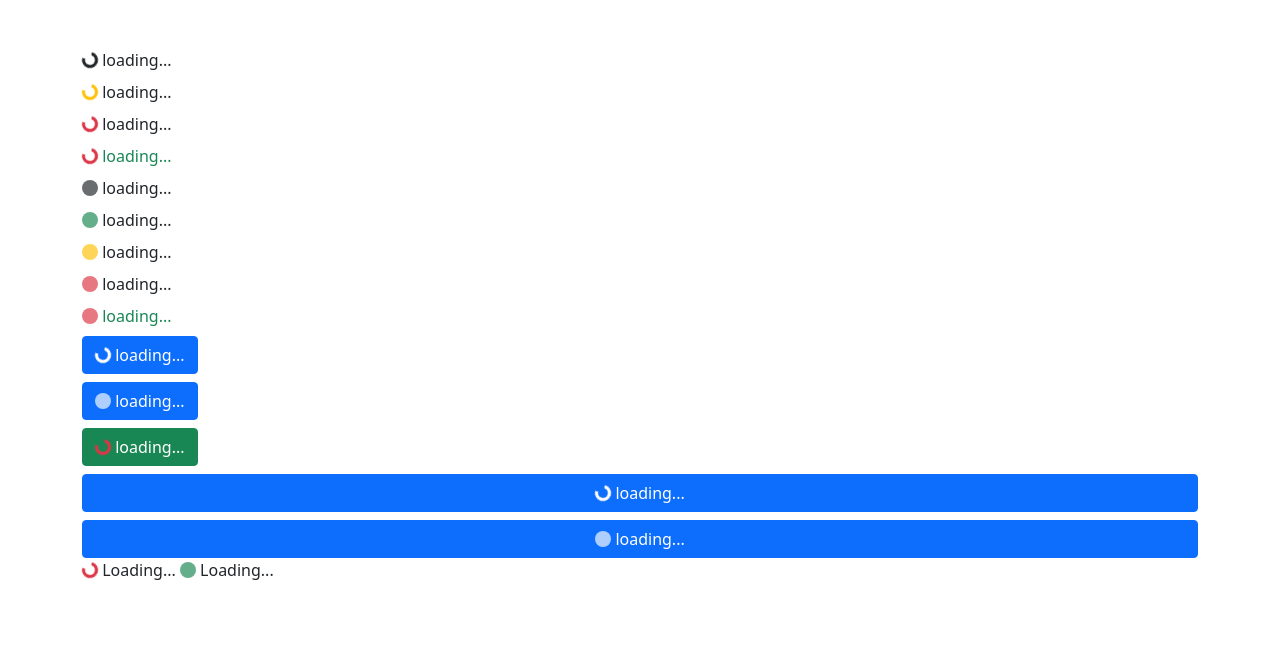
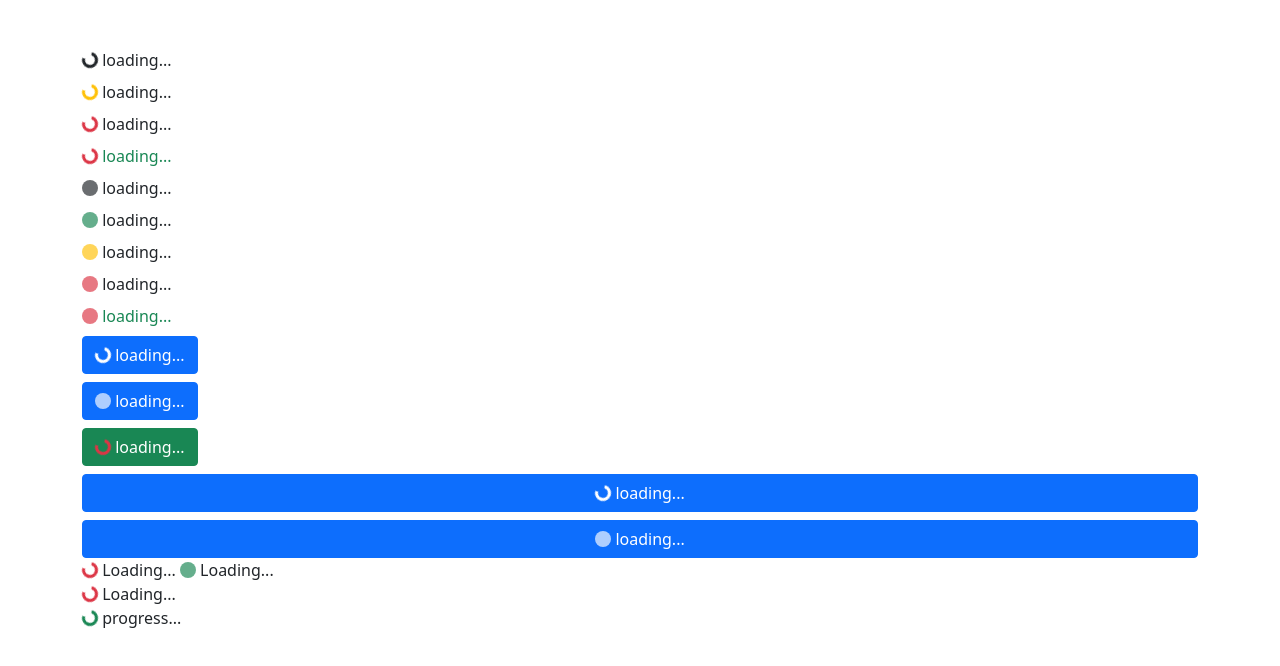
Before and after one commit to TheCreativeMind77/bootstrap_spinner, a plain HTML site: page index.html in a window 1280 px wide. Drawn offline with nearby package versions, Linux system fonts and the light colour scheme.

Commit message:
3rd commit

```diff
--- a/index.html
+++ b/index.html
@@ -104,6 +104,17 @@
         </div>
     </div>
 
+    <div class="container-fluid">
+        <div class="container ">
+            <div class="spinner-border spinner-border-sm text-danger"></div> Loading...
+        </div>
+    </div>
+
+
+    <div class="container">
+        <div class="spinner-border spinner-border-sm text-success"></div> progress...
+    </div>
+
 
 
 
```
